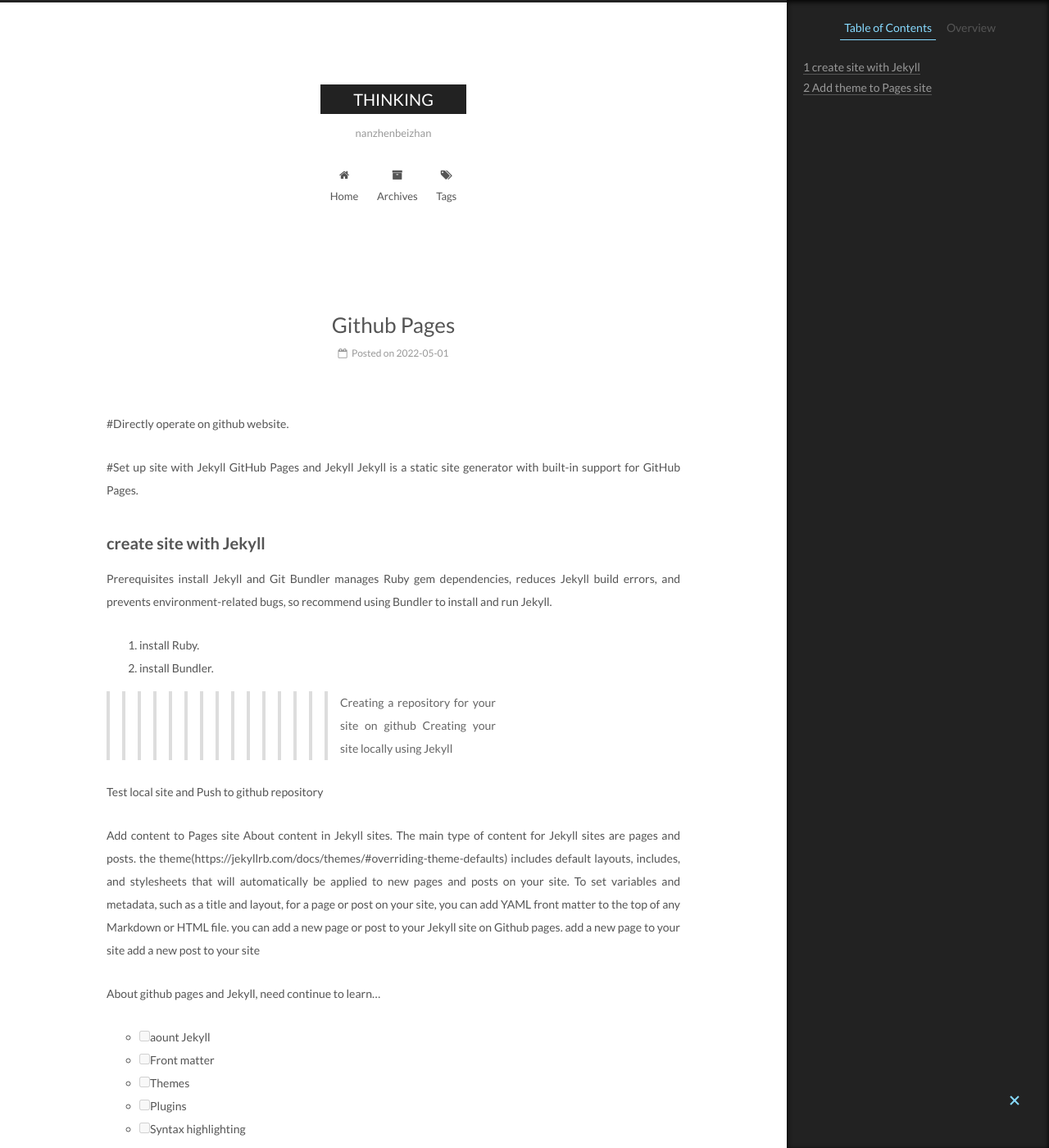
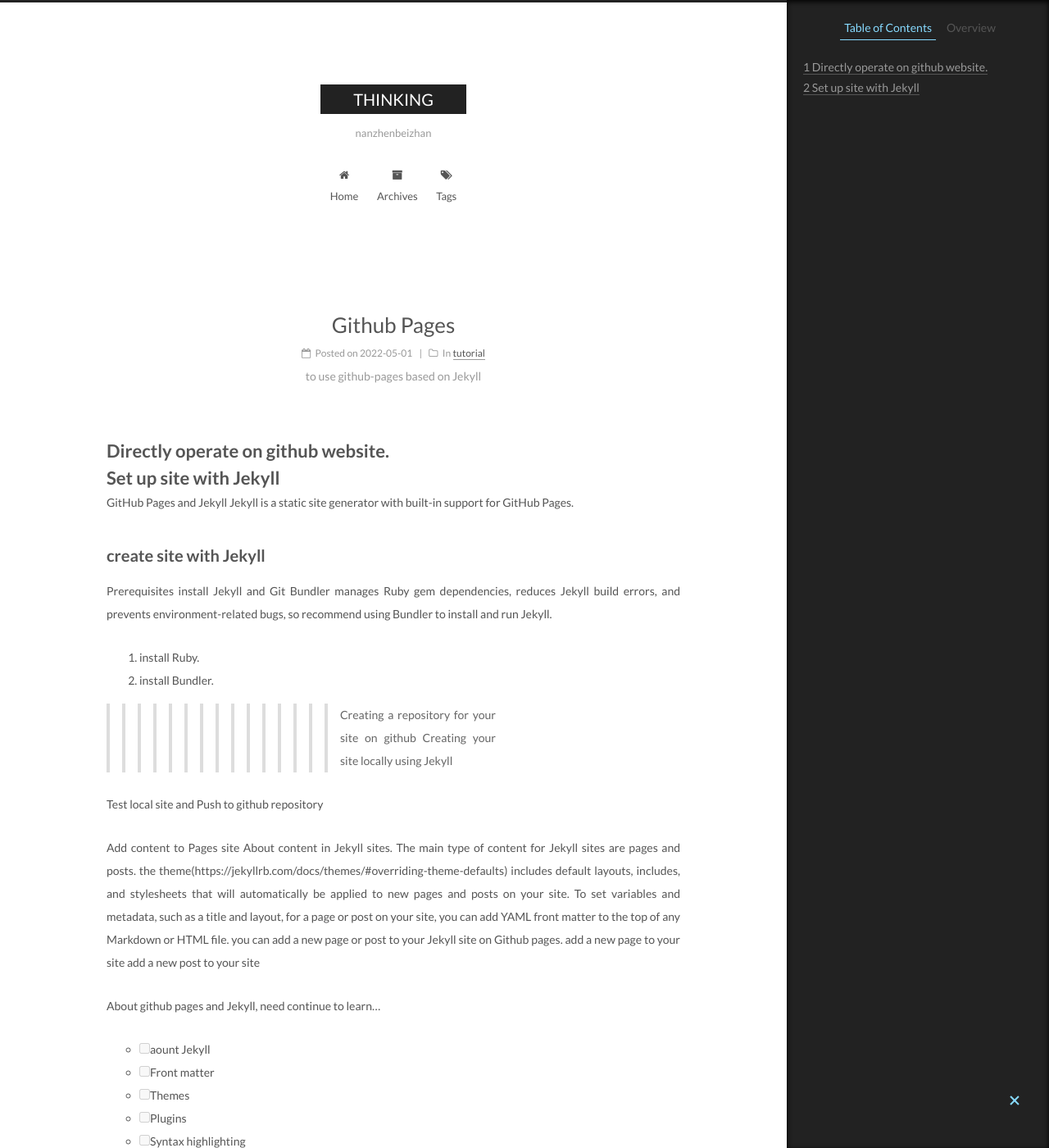
Before and after one commit to youngvoice/youngvoice.github.io.jekyll, a Jekyll site: the page built from _posts/2022-05-01-github-pages.md, in a window 1280 px wide and 1400 px high. Shown: the whole window at 82% size. Built offline with Jekyll 4.4.1, drawn with Linux system fonts in a browser that asks for light colours; some of the changed text lies outside the part shown.

```diff
--- a/_posts/2022-05-01-github-pages.md
+++ b/_posts/2022-05-01-github-pages.md
@@ -1,6 +1,14 @@
-#Directly operate on github website.
+---
+titile: How use github-pages
+description: to use github-pages based on Jekyll
+categories:
+ - tutorial
+tags: [operate]
+---
 
-#Set up site with Jekyll
+# Directly operate on github website.
+
+# Set up site with Jekyll
 GitHub Pages and Jekyll
 Jekyll is a static site generator with built-in support for GitHub Pages.
 
```
Also changed, not shown: _posts/2022-05-02-uid_euid.md (added, +29 -0 lines).
